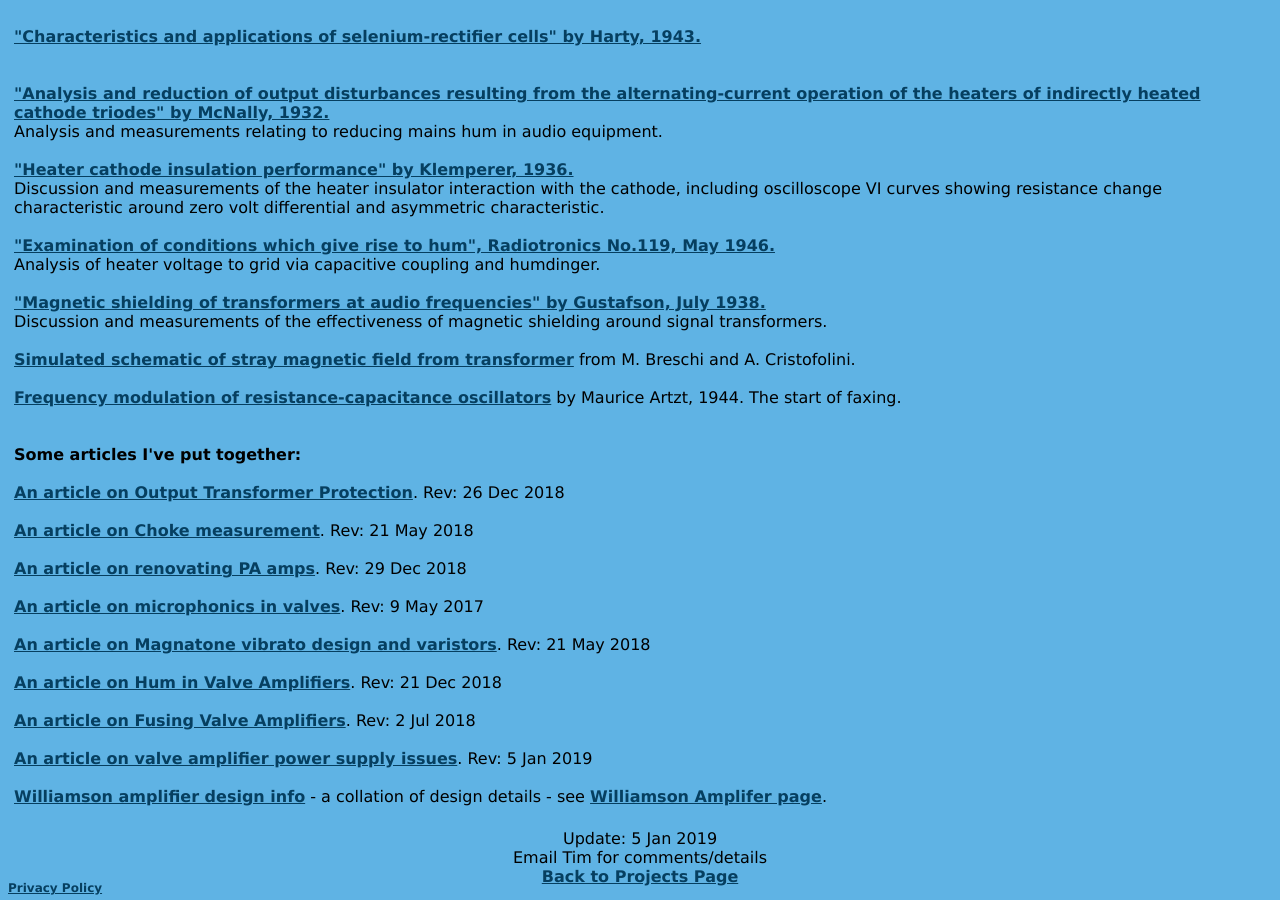
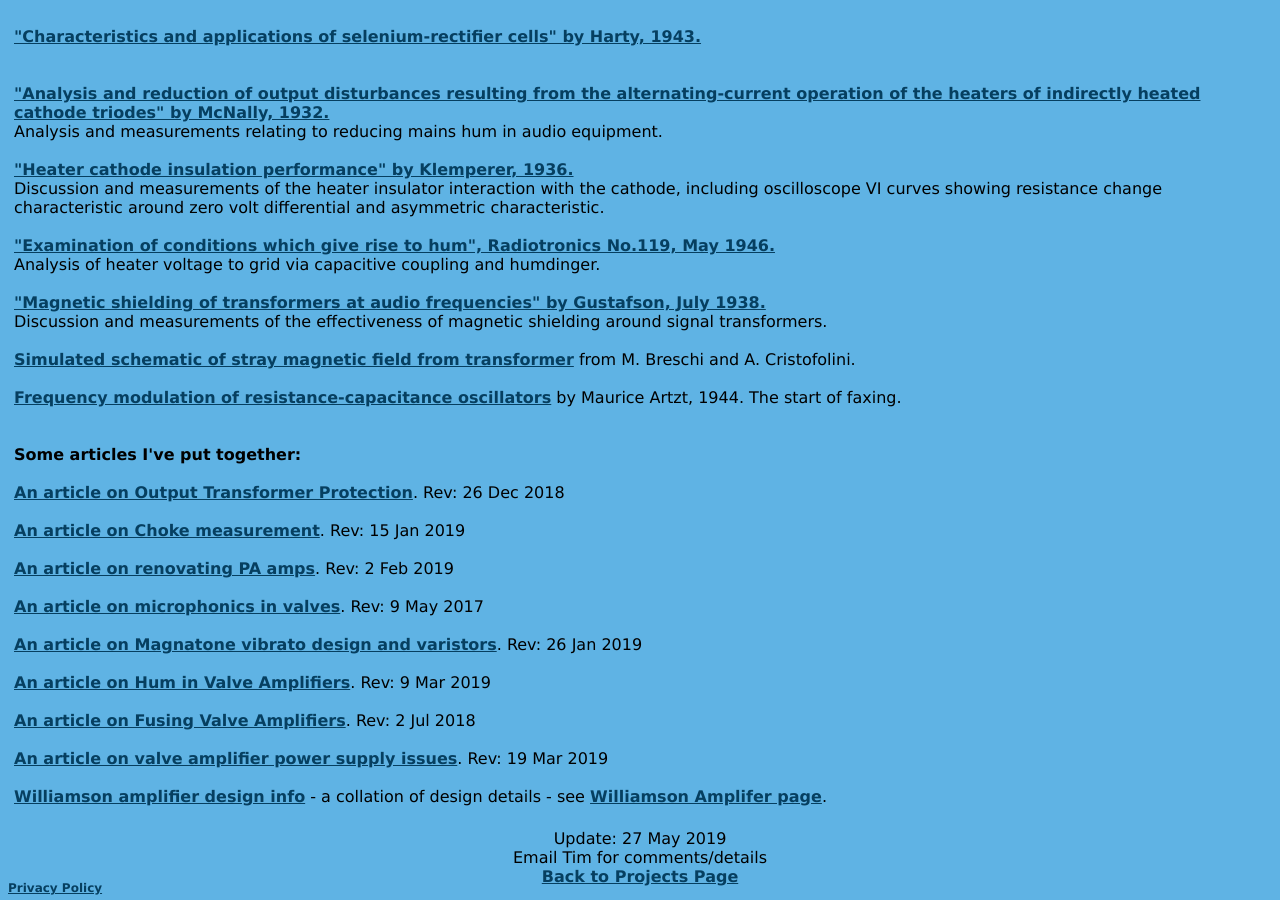
Before and after one commit to michael-robbins/michael-robbins.github.io, a Jekyll site: the page built from projects/Valve Info.html, in a window 1280 px wide and 900 px high, scrolled down 2719 px. Built offline with Jekyll 4.4.1, drawn with Linux system fonts in a browser that asks for light colours.

Commit message:
Update Valve Info.html

```diff
--- a/projects/Valve Info.html
+++ b/projects/Valve Info.html
@@ -205,19 +205,19 @@ layout: default
       <br /><br />
       <a href="/static/Output%20transformer%20protection.pdf">An article on Output Transformer Protection</a>. Rev: 26 Dec 2018
       <br /><br />
-      <a href="/static/Choke measurement.pdf">An article on Choke measurement</a>. Rev: 21 May 2018
+      <a href="/static/Choke measurement.pdf">An article on Choke measurement</a>. Rev: 15 Jan 2019
       <br /><br />
-      <a href="/static/Renovating PA amps.pdf">An article on renovating PA amps</a>. Rev: 29 Dec 2018
+      <a href="/static/Renovating PA amps.pdf">An article on renovating PA amps</a>. Rev: 2 Feb 2019
       <br /><br />
       <a href="/static/Microphonics in valves.pdf">An article on microphonics in valves</a>. Rev: 9 May 2017
       <br /><br />
-      <a href="/static/Magnatone vibrato design.pdf">An article on Magnatone vibrato design and varistors</a>. Rev: 21 May 2018
+      <a href="/static/Magnatone vibrato design.pdf">An article on Magnatone vibrato design and varistors</a>. Rev: 26 Jan 2019
       <br /><br />
-      <a href="/static/Hum article.pdf">An article on Hum in Valve Amplifiers</a>. Rev: 21 Dec 2018
+      <a href="/static/Hum article.pdf">An article on Hum in Valve Amplifiers</a>. Rev: 9 Mar 2019
       <br /><br />
       <a href="/static/Valve amp fusing.pdf">An article on Fusing Valve Amplifiers</a>. Rev: 2 Jul 2018
       <br /><br />
-      <a href="/static/Power%20supply%20issues%20for%20tube%20amps.pdf">An article on valve amplifier power supply issues</a>. Rev: 5 Jan 2019
+      <a href="/static/Power%20supply%20issues%20for%20tube%20amps.pdf">An article on valve amplifier power supply issues</a>. Rev: 19 Mar 2019
       <br /><br />
       <a href="/static/Williamson design info.pdf">Williamson amplifier design info</a> - a collation of design details - see <a href="/projects/Williamson.html">Williamson Amplifer page</a>.
       <br />
@@ -226,7 +226,7 @@ layout: default
   </tr>
   <tr>
     <td align="center">
-      Update: 5 Jan 2019
+      Update: 27 May 2019
       <br />
       Email Tim for comments/details
       <br/>
```
